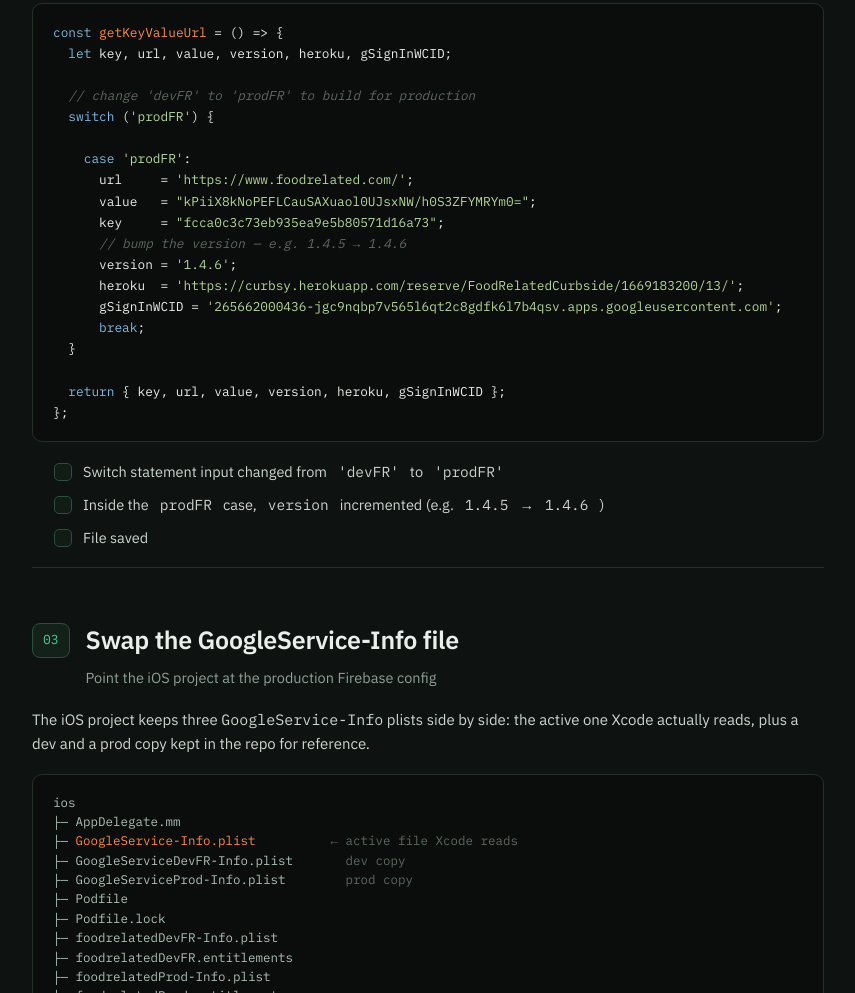
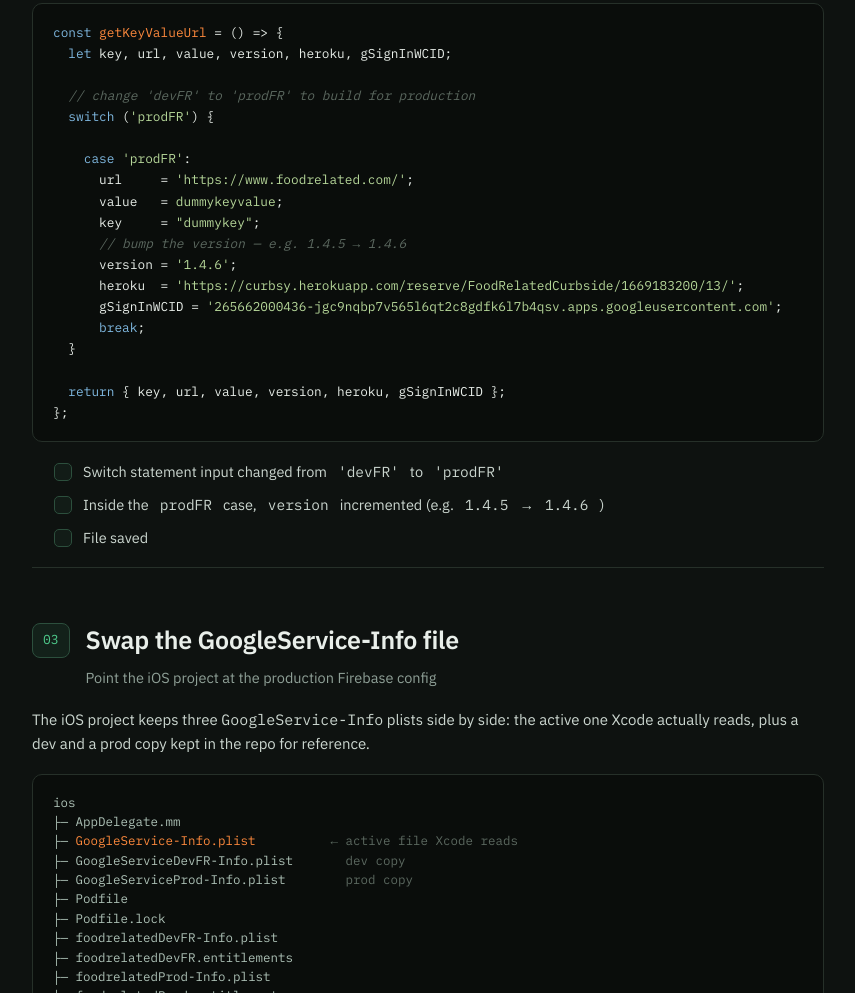
Before and after one commit to Raghottamvkalkeri/FoodrelatedAppReleaseNotes, a plain HTML site: page index.html in a window 1280 px wide. Shown: the part 1641-2634 px from the top of the page, without its empty margins (332-1187 px from the left). Drawn offline with Linux system fonts and the light colour scheme.

Commit message:
Update sensitive data in index.html
Replaced sensitive key and value with dummy placeholders.

```diff
--- a/index.html
+++ b/index.html
@@ -345,8 +345,8 @@
 
     <span class="c-key">case</span> <span class="c-str">'prodFR'</span>:
       url     = <span class="c-str">'https://www.foodrelated.com/'</span>;
-      value   = <span class="c-str">"kPiiX8kNoPEFLCauSAXuaol0UJsxNW/h0S3ZFYMRYm0="</span>;
-      key     = <span class="c-str">"fcca0c3c73eb935ea9e5b80571d16a73"</span>;
+      value   = <span class="c-str">dummykeyvalue</span>;
+      key     = <span class="c-str">"dummykey"</span>;
       <span class="c-com">// bump the version — e.g. 1.4.5 → 1.4.6</span>
       version = <span class="c-str">'1.4.6'</span>;
       heroku  = <span class="c-str">'https://curbsy.herokuapp.com/reserve/FoodRelatedCurbside/1669183200/13/'</span>;
```
